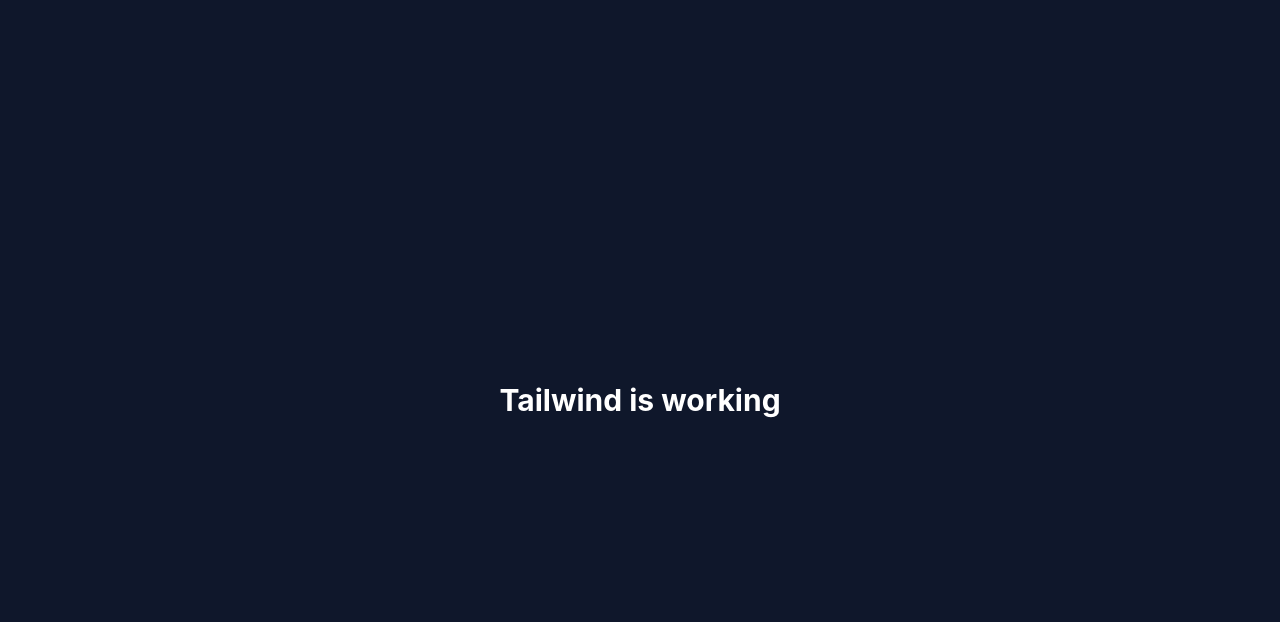
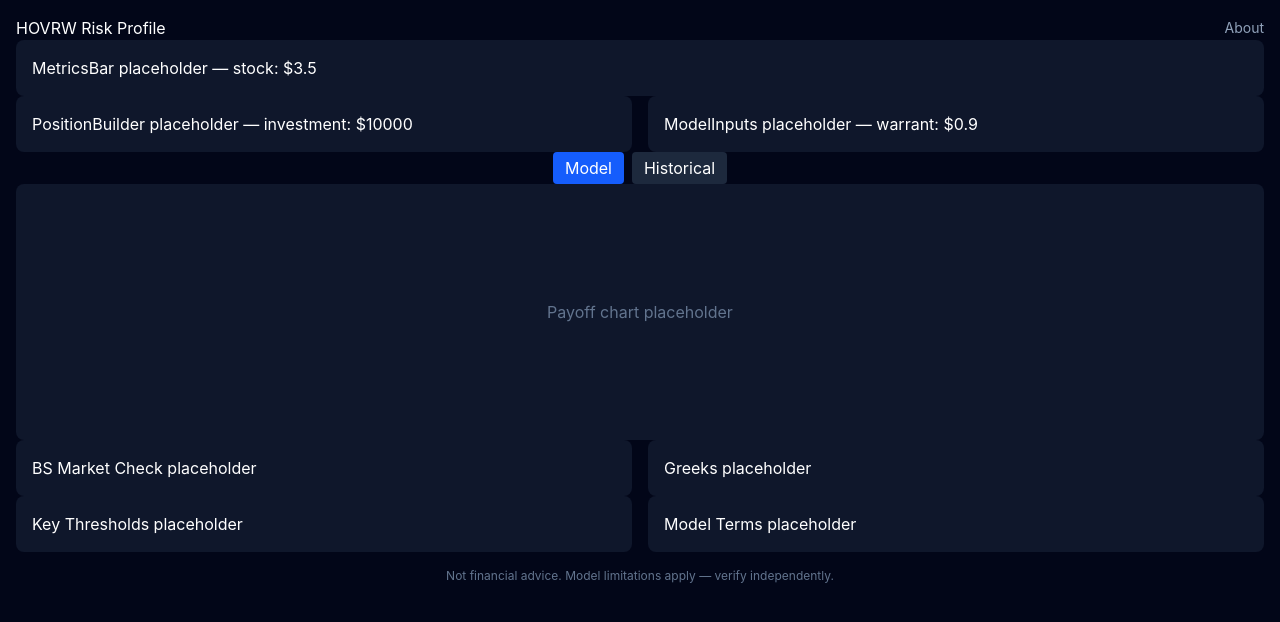
Before and after one commit to Anton-Ngan/hovr-warrant-price-calculator, a React (Vite) app in the folder frontend/: page / in a window 1280 px wide. Shown: the top 622 px of the page. Built offline with nearby package versions, Linux system fonts and the light colour scheme.

Commit message:
feat(App): layout placeholder regions and add states

```diff
--- a/frontend/src/App.tsx
+++ b/frontend/src/App.tsx
@@ -1,7 +1,99 @@
+import { useState } from "react";
+import type {
+  ModelInputs,
+  Position,
+  ViewMode,
+  HistoricalMetric,
+} from "./lib/types";
+import { HOVR } from "./lib/constants";
+
 function App() {
+  const [modelInputs, setModelInputs] = useState<ModelInputs>({
+    stockPrice: 3.5,
+    warrantPrice: 0.9,
+    impliedVolOverride: null,
+    modelDateOffsetMonths: 0,
+  });
+
+  const [position, setPosition] = useState<Position>({
+    investment: 10_000,
+    allocationPct: 50,
+  });
+
+  const [viewMode, setViewMode] = useState<ViewMode>("model");
+  const [historicalMetric, setHistoricalMetric] =
+    useState<HistoricalMetric>("price");
+
   return (
-    <div className="min-h-screen bg-slate-900 text-white flex items-center justify-center">
-      <h1 className="text-3xl font-bold">Tailwind is working</h1>
+    <div className="min-h-screen bg-slate-950 text-white p-4 space y-4">
+      {/* Header */}
+      <header className="flex items-center justify-between">
+        <h1 className="text-x1 font bold">{HOVR.warrantTicker} Risk Profile</h1>
+        <button className="text-sm text-slate-400 hover:text-white">
+          About
+        </button>
+      </header>
+
+      {/* MetricsBar */}
+      <section className="bg-slate-900 rounded-lg p-4">
+        MetricsBar placeholder — stock: ${modelInputs.stockPrice}
+      </section>
+
+      {/* PositionBuilder + ModelInputs */}
+      <section className="grid grid-cols-1 md:grid-cols-2 gap-4">
+        <div className="bg-slate-900 rounded-lg p-4">
+          PositionBuilder placeholder — investment: ${position.investment}
+        </div>
+        <div className="bg-slate-900 rounded-lg p-4">
+          ModelInputs placeholder — warrant: ${modelInputs.warrantPrice}
+        </div>
+      </section>
+
+      {/* View toggle */}
+      <div className="flex justify-center gap-2">
+        <button
+          onClick={() => setViewMode("model")}
+          className={`px-3 py-1 rounded ${viewMode === "model" ? "bg-blue-600" : "bg-slate-800"}`}
+        >
+          Model
+        </button>
+        <button
+          onClick={() => setViewMode("historical")}
+          className={`px-3 py-1 rounded ${viewMode === "historical" ? "bg-blue-600" : "bg-slate-800"}`}
+        >
+          Historical
+        </button>
+      </div>
+
+      {/* Main chart area */}
+      <section className="bg-slate-900 rounded-lg p-4 h-64 flex items-center justify-center text-slate-500">
+        {viewMode === "model"
+          ? "Payoff chart placeholder"
+          : `Historical chart placeholder (${historicalMetric})`}
+      </section>
+
+      {/* BS Market Check + Greeks */}
+      <section className="grid grid-cols-1 md:grid-cols-2 gap-4">
+        <div className="bg-slate-900 rounded-lg p-4">
+          BS Market Check placeholder
+        </div>
+        <div className="bg-slate-900 rounded-lg p-4">Greeks placeholder</div>
+      </section>
+
+      {/* Thresholds + Model Terms */}
+      <section className="grid grid-cols-1 md:grid-cols-2 gap-4">
+        <div className="bg-slate-900 rounded-lg p-4">
+          Key Thresholds placeholder
+        </div>
+        <div className="bg-slate-900 rounded-lg p-4">
+          Model Terms placeholder
+        </div>
+      </section>
+
+      {/* Footer */}
+      <footer className="text-xs text-slate-500 text-center py-4">
+        Not financial advice. Model limitations apply — verify independently.
+      </footer>
     </div>
   );
 }
```
